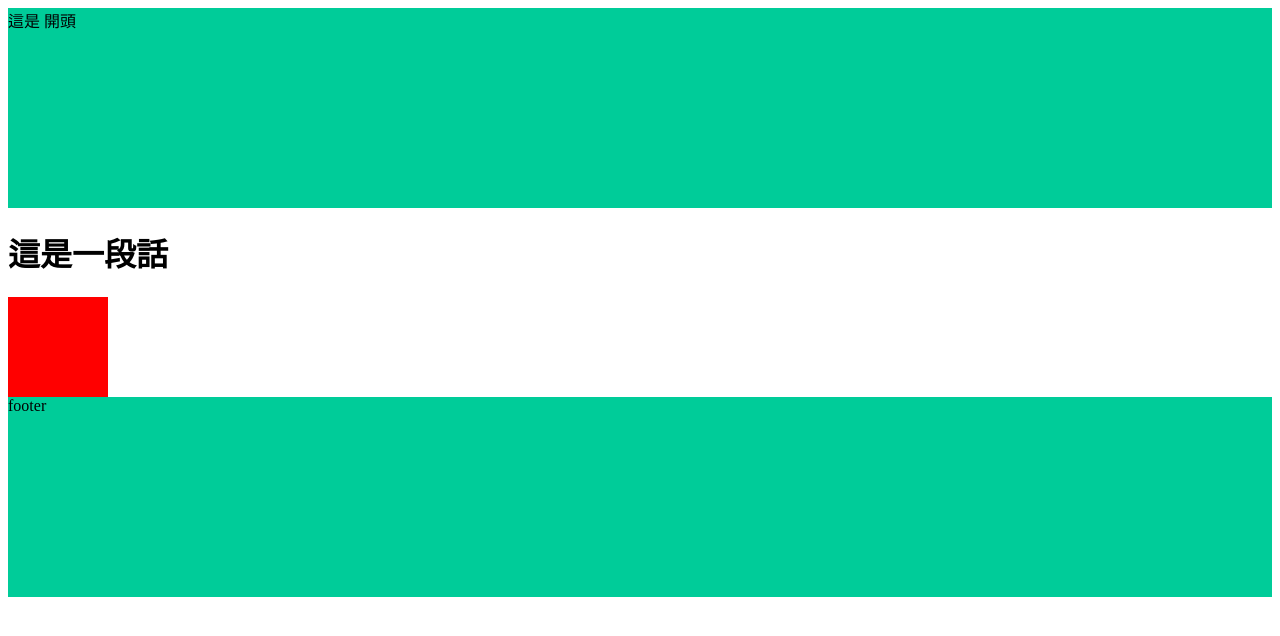
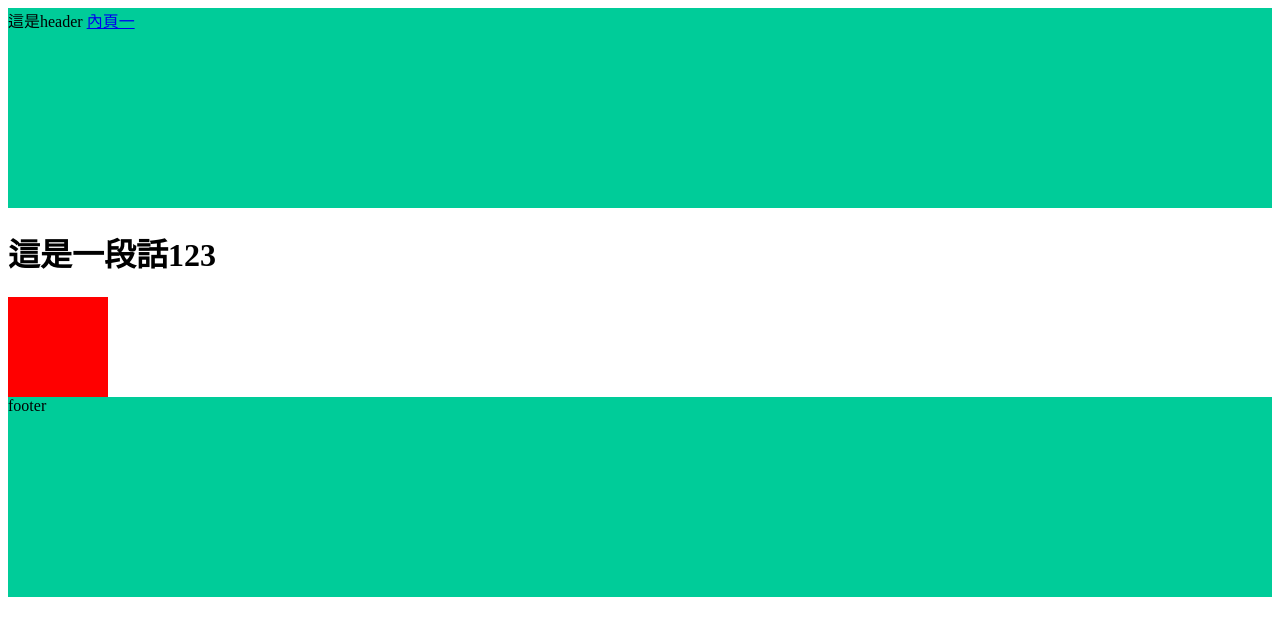
Before and after one commit to ChiangChungShuo/test, a plain HTML site: page index.html in a window 1280 px wide. Drawn offline with Linux system fonts and the light colour scheme.

Commit message:
Update 2022-07-06T09:49:25.330Z

```diff
--- a/assets/style/all.css
+++ b/assets/style/all.css
@@ -18,6 +18,6 @@
   transition: all 0.5s; }
   .box:hover {
     width: 200px;
-    background-color: #00cc99; }
+    background-color: RED; }
 
 /*# sourceMappingURL=all.css.map */
--- a/index.html
+++ b/index.html
@@ -9,13 +9,12 @@
   </head>
 
   <body>
-    <header class="header">這是 開頭</header>
+    <header class="header">這是header <a href="./page2.html">內頁一</a></header>
 
-<h1>
-  這是一段話
-</h1>
+<h1>這是一段話123</h1>
 
 <div class="box"></div>
+
 
     <footer class="footer">footer</footer>
     <script src="./assets/js/vendors.js"></script>
```
Also changed, not shown: page2.html (+1 -1 lines), 1 other file.
